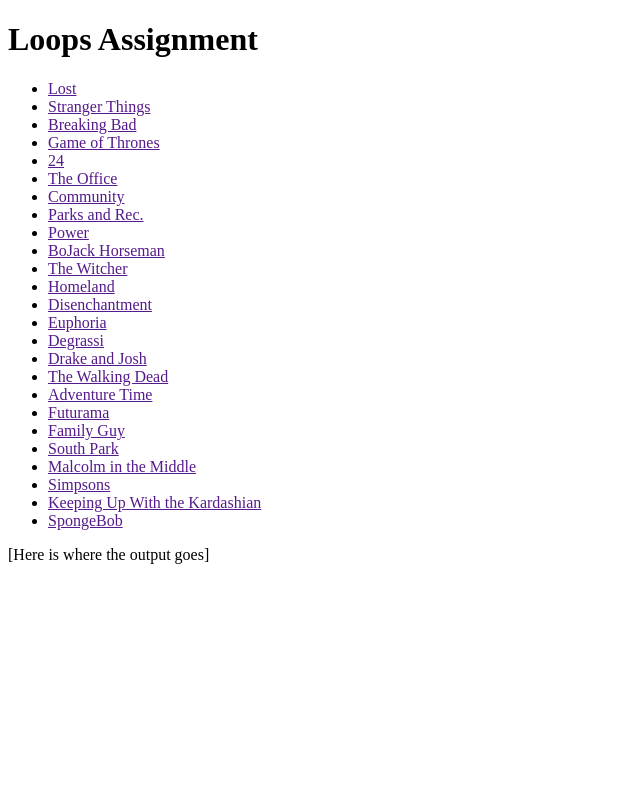
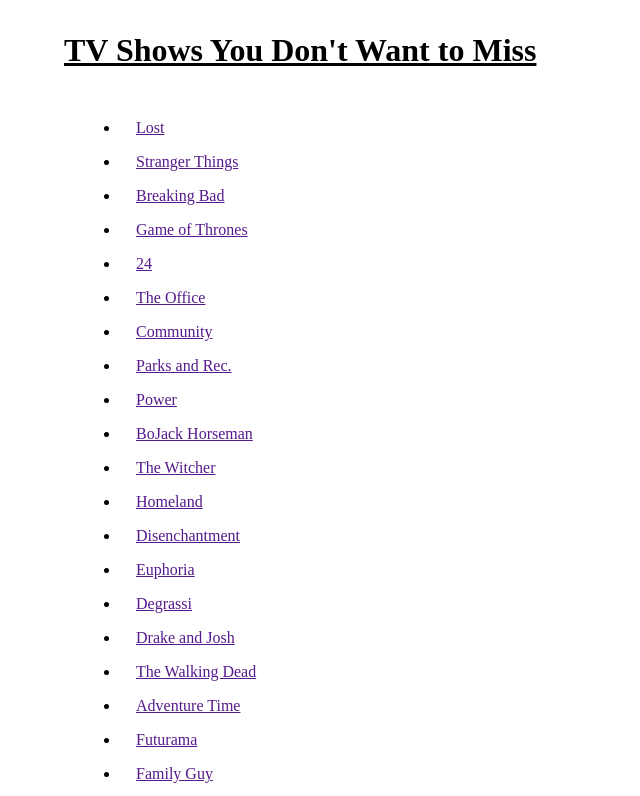
Before and after one commit to cosmob3/cpnt262-a5-groundhog-day, a plain HTML site: page index.html in a window 1280 px wide. Shown: the top 796 px of the page, without its empty margins (0-640 px from the left). Drawn offline with Linux system fonts and the light colour scheme.

Commit message:
finished

```diff
--- a/index.html
+++ b/index.html
@@ -6,12 +6,18 @@
   <meta name="viewport" content="width=device-width, initial-scale=1.0">
   <title>Groundhog Day</title>
   <script src="./js/main.js" defer></script>
+  <style>
+    *{
+      margin: 1rem;
+    }
+
+  </style>
+
 </head>
 <body>
-  <h1>Loops Assignment</h1>
+  <h1><u>TV Shows You Don't Want to Miss</u></h1>
   <div>
       <span class="link"></span>
-      [Here is where the output goes]
   </div>
 </body>
 </html>
```
Also changed, not shown: 1 other file.
